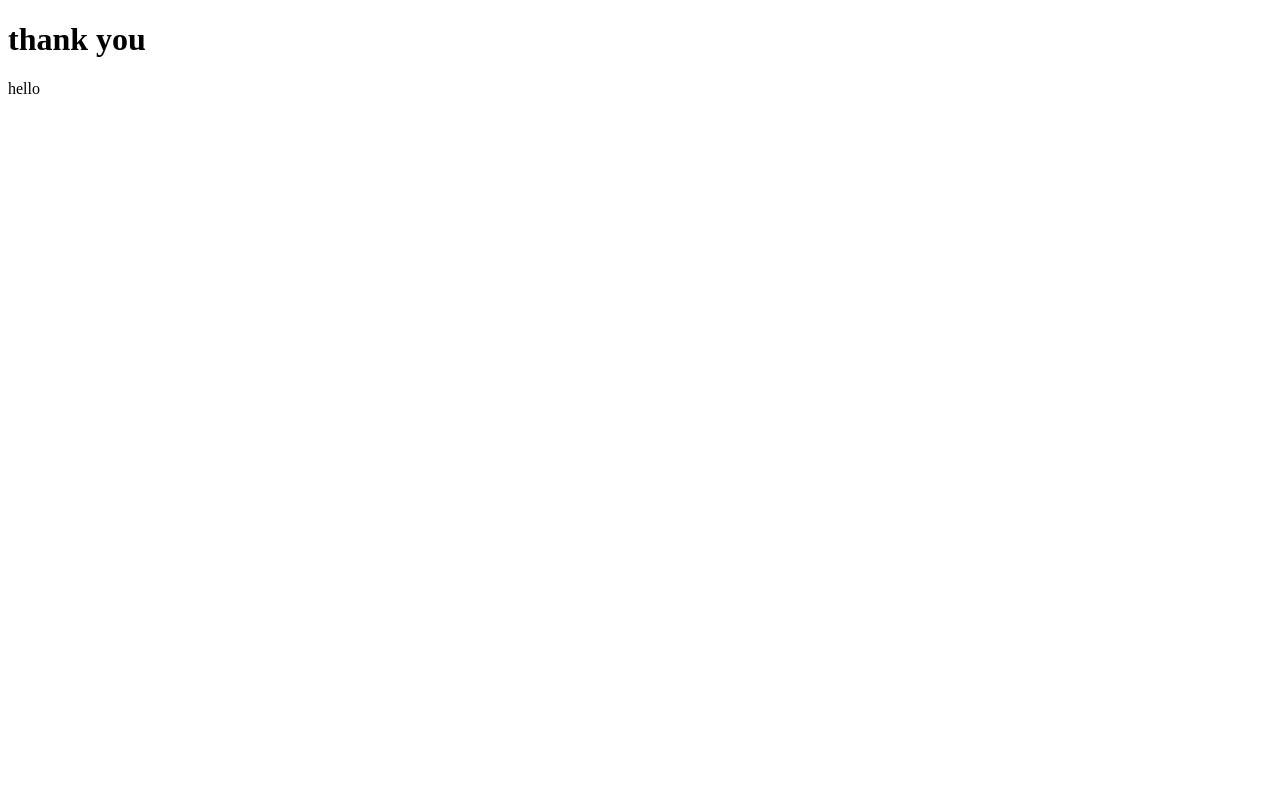
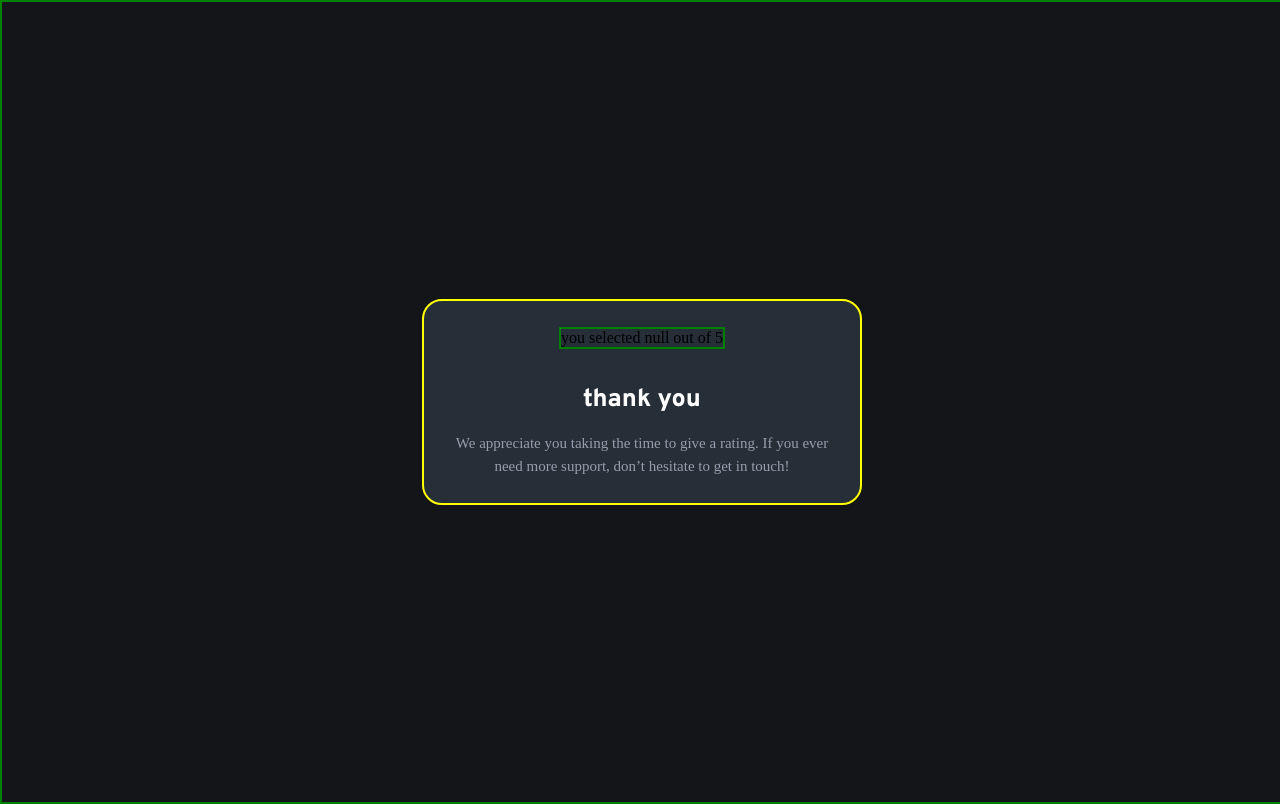
Before and after one commit to chiomaowuama/interactive-rating, a plain HTML site: page thankyou.html in a window 1280 px wide. Drawn offline with Linux system fonts and the light colour scheme.

Commit message:
don the numbers showing

```diff
--- a/script.js
+++ b/script.js
@@ -2,7 +2,6 @@ const pElements = document.getElementsByClassName('two');
 const btnEle = document.getElementById('myButton');
 let chosenNum = document.getElementById('choosen-numbers');
 let numEle = null
-let returnednumber = null
 
 function handleClick(event) {
     const pElement = event.target;
@@ -19,14 +18,23 @@ function saveNum(){
         console.log("sometthing is missing")
     }
     else{
-        // console.log(numEle)
+        console.log(numEle)
         localStorage.setItem('theNumber', numEle);
-        returnednumber = localStorage.getItem('theNumber')
-        // window.location.assign('thankyou.html')
+
+        window.location.assign('thankyou.html')
     }
 }
-// chosenNum.addEventListener('DOMContentLoaded', displayNum)
+// new page
 function displayNum(){
-    console.log("yes")
+    let returnednumber = localStorage.getItem('theNumber')
+    chosenNum.textContent = `you selected ${returnednumber} out of 5`
+    if(!returnednumber){
+        console.log("not ready")
+    }
+    else{
+        console.log(returnednumber)
+    }
+
 
 }
+window.addEventListener('load', displayNum)
--- a/style.css
+++ b/style.css
@@ -79,3 +79,17 @@ body{
     background-color: white;
     color: #FC7614;
 }
+/* the new page */
+#choosen-numbers{
+    border:2px solid green;
+}
+.second{
+    /* display: flex; */
+    /* justify-content: center; */
+    align-items: center;
+    border:2px solid yellow;
+}
+.seconds{
+    text-align: center;
+    font-size: 15px;
+}
--- a/thankyou.html
+++ b/thankyou.html
@@ -3,12 +3,14 @@
 <head>
     <meta charset="UTF-8">
     <meta name="viewport" content="width=device-width, initial-scale=1.0">
+    <link rel="stylesheet" href="style.css">
     <title>Document</title>
 </head>
 <body>
-    <div>
-        <h1>thank you</h1>
+    <div class="the-interaction second">
         <p id="choosen-numbers">hello</p>
+        <h2>thank you</h2>
+        <p class="small-text seconds">We appreciate you taking the time to give a rating. If you ever need more support, don’t hesitate to get in touch!</p>
     </div>
     <script src="script.js"></script>
 </body>
```
